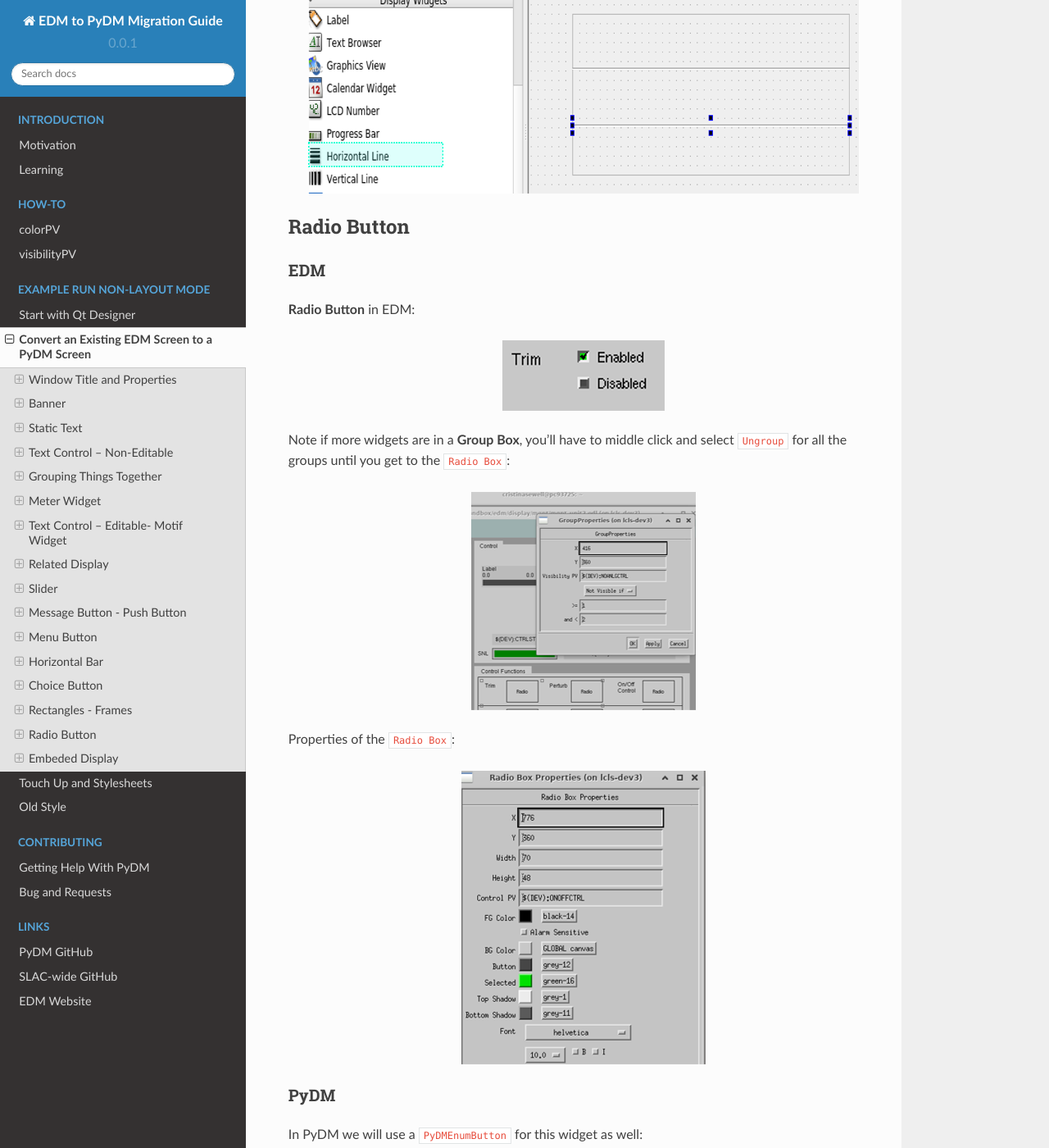
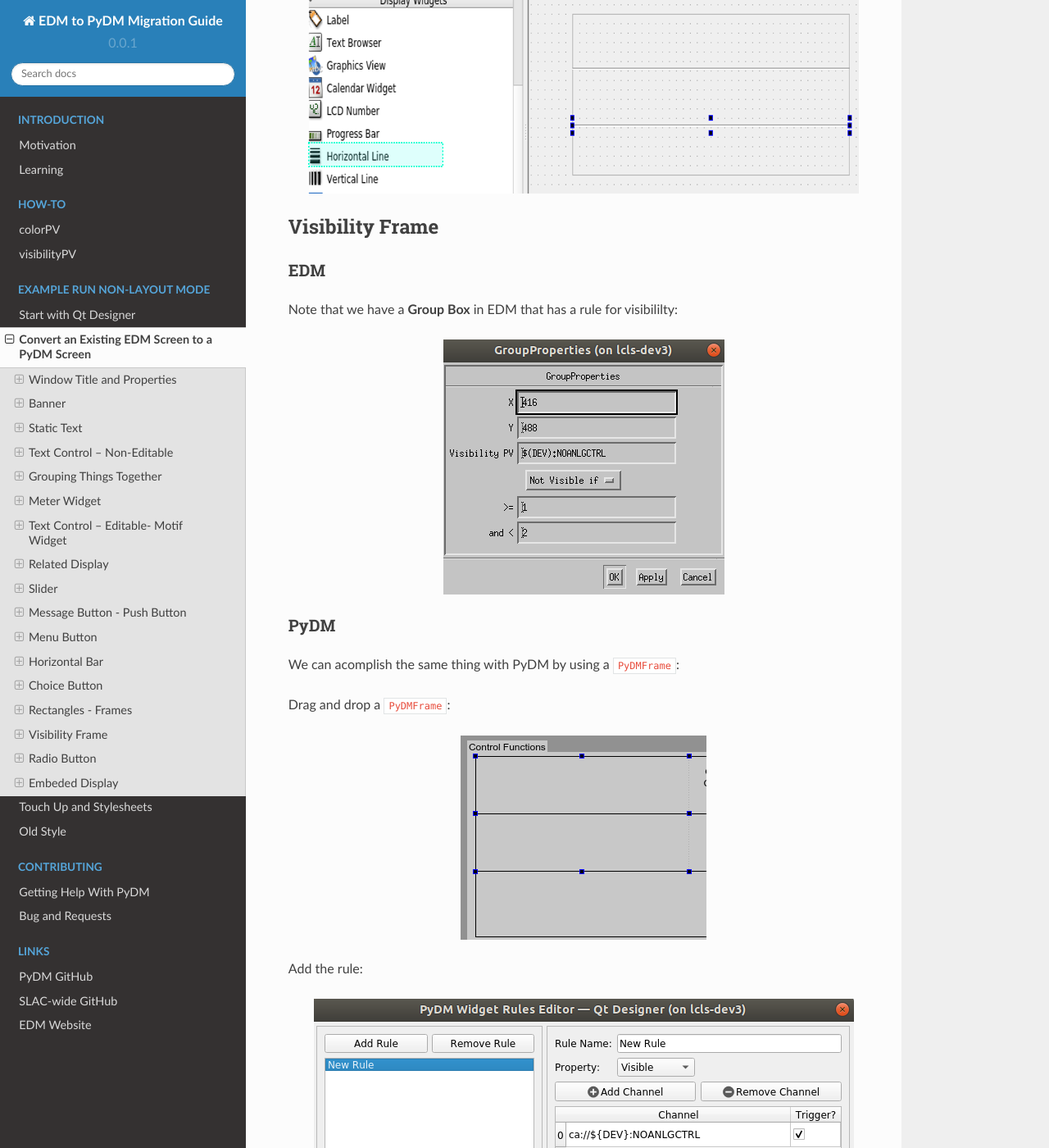
Before and after one commit to slaclab/edm2pydm, a Sphinx documentation site: the page built from docs/source/example-walk-through/convert_existing_edm.rst, in a window 1280 px wide and 1400 px high, scrolled down 37841 px. Shown: the whole window at 82% size. Built offline with Sphinx 7.4.7 and the Read the Docs theme 2.0.0, drawn with Linux system fonts in a browser that asks for light colours; some of the changed text lies outside the part shown.

Commit message:
MNT: added more info on visibility Frame

```diff
--- a/docs/source/example-walk-through/convert_existing_edm.rst
+++ b/docs/source/example-walk-through/convert_existing_edm.rst
@@ -839,6 +839,42 @@
    :align: center
 
 
+Visibility Frame
+################
+EDM
+***
+
+Note that we have a **Group Box** in EDM that has a rule for visibililty:
+
+ .. image::  /_static/example-walk-through/edm/edm_visibility_frame.png
+   :scale: 100 %
+   :align: center
+
+PyDM
+****
+
+We can acomplish the same thing with PyDM by using a ``PyDMFrame``:
+
+Drag and drop a ``PyDMFrame``:
+
+ .. image::  /_static/example-walk-through/pydm/visibillity_frame.png
+   :scale: 100 %
+   :align: center
+
+Add the rule:
+
+ .. image::  /_static/example-walk-through/pydm/visibility_rule.png
+   :scale: 100 %
+   :align: center
+
+And then start placing the Labels and Radio Buttons in the frame:
+
+
+ .. image::  /_static/example-walk-through/pydm/place_in_frame.png
+   :scale: 100 %
+   :align: center
+
+
 Radio Button
 ############
 EDM
```
Also changed, not shown: docs/source/_static/example-walk-through/edm/edm_visibility_frame.png (added), docs/source/_static/example-walk-through/pydm/place_in_frame.png (added), docs/source/_static/example-walk-through/pydm/visibility_rule.png (added), docs/source/_static/example-walk-through/pydm/visibillity_frame.png (added).
